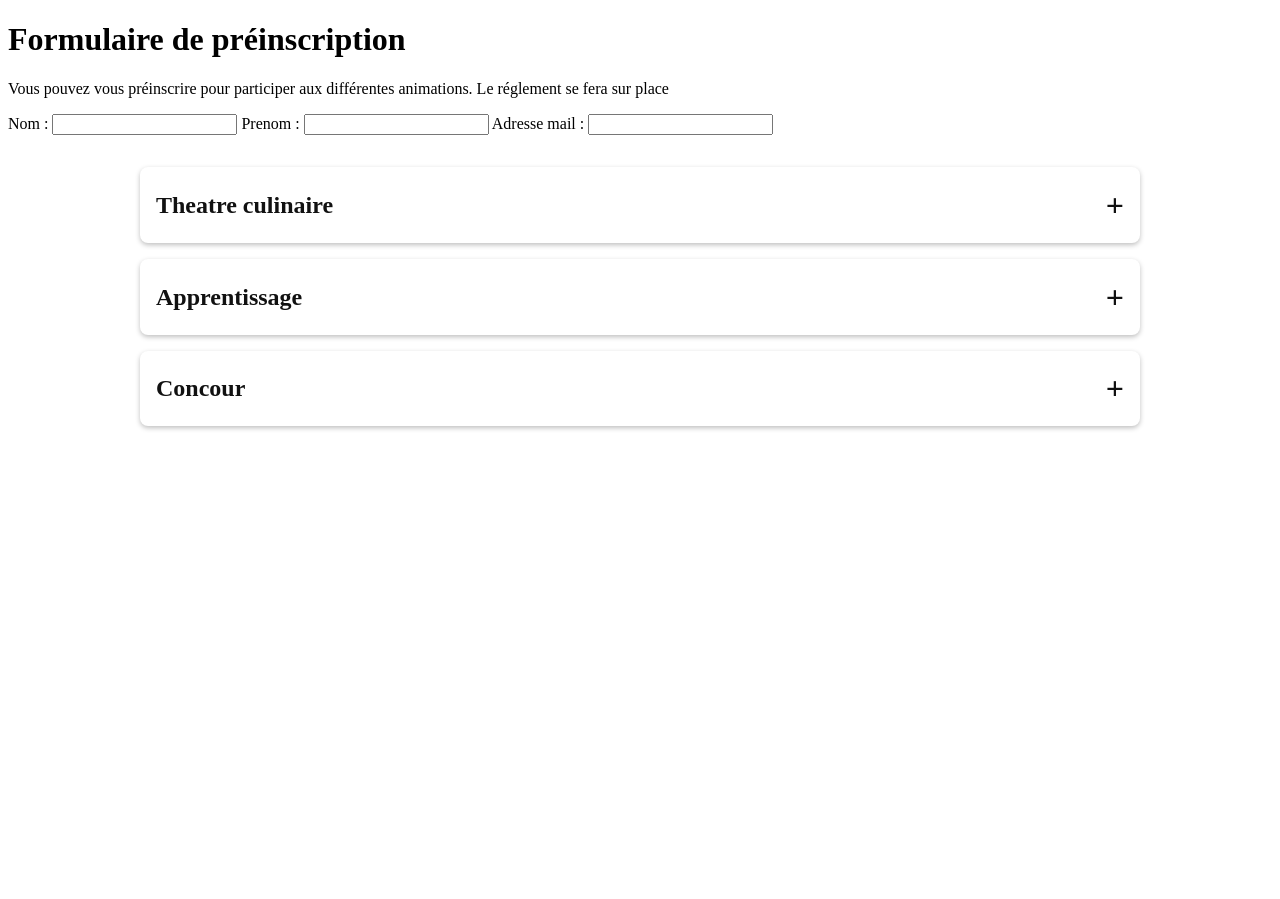
After one commit to LylaCeles/SAE-WebWeek, a PHP site: page /preincription.php in a window 1280 px wide. The commit adds this page. Shown: the top 899 px of the page. Run offline with PHP 8.4, Linux system fonts and the light colour scheme.

Commit message:
Création page Preincr
Création du fichier php de la page Preincription.
Création des fichiers JS et CSS des accordéon.
Création du fichier CSS de preinscr, vide pour l'instant

```diff
--- /dev/null
+++ b/CSS/accordion.css
@@ -0,0 +1,42 @@
+.accordion {
+  width: 90%;
+  max-width: 1000px;
+  margin: 2rem auto;
+}
+.accordion-item {
+  background-color: #fff;
+  color: #111;
+  margin: 1rem 0;
+  border-radius: 0.5rem;
+  box-shadow: 0 2px 5px 0 rgba(0,0,0,0.25);
+}
+.accordion-item-header {
+  padding: 0.5rem 3rem 0.5rem 1rem;
+  min-height: 3.5rem;
+  line-height: 1.25rem;
+  font-weight: bold;
+  display: flex;
+  align-items: center;
+  position: relative;
+  cursor: pointer;
+}
+.accordion-item-header::after {
+  content: "\002B";
+  font-size: 2rem;
+  position: absolute;
+  right: 1rem;
+}
+.accordion-item-header.active::after {
+  content: "\2212";
+}
+.accordion-item-body {
+  max-height: 0;
+  overflow: hidden;
+  transition: max-height 0.2s ease-out;
+}
+.accordion-item-body-content {
+  padding: 1rem;
+  line-height: 1.5rem;
+  border-top: 1px solid;
+  border-image: linear-gradient(to right, transparent, #34495e, transparent) 1;
+}
--- /dev/null
+++ b/Script/accordion.js
@@ -0,0 +1,47 @@
+// On mais dans la constante la fonction qui permet de séléctionner tout les éléments ayant la class "accordion-item-header"
+// Cette class représente ce que l'on voit l'accordéon quand il est fermé
+const accordionItemHeaders = document.querySelectorAll(".accordion-item-header");
+
+// pour chaque accordéon on va
+accordionItemHeaders.forEach(accordionItemHeader => {
+
+  // ajout de l'event listener "click" et exécution de la fonction "event" défini juste après
+  accordionItemHeader.addEventListener("click", event => {
+
+                    // Décommanter la partie suivante si vous voulez que 1 seul accordéon puisse être déplié à la fois
+
+    //Sélectionne l'accordéon actuellement déroulé en regardant le quelle à les 2 classes spécifiées
+    const currentlyActiveAccordionItemHeader = document.querySelector(".accordion-item-header.active");
+
+    // Si un accordéon est déroulé ET que l'accordéon déroulé est différent de celui sélectionné
+    if(currentlyActiveAccordionItemHeader && currentlyActiveAccordionItemHeader!==accordionItemHeader) {
+
+      //enléve la class "active" à l'accordéon actuellement déroulé
+      currentlyActiveAccordionItemHeader.classList.toggle("active");
+
+      //Réduit la taille de l'accordéon actuellement déroulé à 0
+      currentlyActiveAccordionItemHeader.nextElementSibling.style.maxHeight = 0;
+    }
+
+
+
+
+    // Ajoute la class "active" à l'accordéon sélectionné
+    accordionItemHeader.classList.toggle("active");
+
+    //nextElementSibling permet d'aller sélectionner l'élément en dessous de celui sélectionné
+    const accordionItemBody = accordionItemHeader.nextElementSibling;
+
+    //Si l'élément suivant à la calss "active"
+    if(accordionItemHeader.classList.contains("active")) {
+
+      // Utilise ScrollHeight pour définir la taille de la partie qui se déplie
+      accordionItemBody.style.maxHeight = accordionItemBody.scrollHeight + "px";
+    }
+    else {
+      // définit la taille de la partie à déplier à 0 si cette derniére n'est pas active
+      accordionItemBody.style.maxHeight = 0;
+    }
+
+  });
+});
--- a/index.php
+++ b/index.php
@@ -4,7 +4,7 @@
 
 <html>
     <head>
-        <link rel = "stylesheet" type = "text/css" href = "style/index.css">
+        <link rel = "stylesheet" type = "text/css" href = "CSS/index.css">
     </head>
     <body>
         <section class="container">
--- /dev/null
+++ b/preincription.php
@@ -0,0 +1,122 @@
+<!DOCTYPE html>
+<html lang="en">
+
+<head>
+    <meta charset="UTF-8">
+    <meta http-equiv="X-UA-Compatible" content="IE=edge">
+    <meta name="viewport" content="width=device-width, initial-scale=1.0">
+    <title>The European Meals Tour - Préinscription</title>
+
+            <!-- Styles -->
+    <link rel="stylesheet" href="./CSS/Global.css">
+    <link rel="stylesheet" href="./CSS/preinscription.css">
+    <link rel="stylesheet" href="./CSS/accordion.css">
+
+            <!-- Scripts -->
+    <script src="./Script/accordion.js" defer></script>
+</head>
+
+<body>
+    <div class="container">
+        <!-- class à passer en flex -->
+        <h1>Formulaire de préinscription</h1>
+        <p>Vous pouvez vous préinscrire pour participer aux différentes animations. Le réglement se fera sur place </p>
+
+        <form action="" method="POST">
+            <label for="nom">Nom :</label>
+            <input type="text" name="nom">
+
+            <label for="prenom">Prenom :</label>
+            <input type="text" name="prenom">
+
+            <label for="email">Adresse mail :</label>
+            <input type="email" name="email">
+
+            <div class="accordion">
+                <div class="accordion-item">
+                    <div class="accordion-item-header">
+                        <h2>Theatre culinaire</h2>
+                    </div>
+                    <div class="accordion-item-body">
+                        <div class="accordion-item-body-content">
+                            <img src="./Image/theatre.jpg" alt="">
+
+                            <p>Choisissez votre horaire</p>
+                                <!-- Utiliser la base de donner pour créer le bon nombre de coches
+                                Select par type d'anim puis afficher chaque horaire en check box -->
+                            <input type="checkbox" name="horaire1">
+                            <label for="horaire1">12h00</label>
+
+                            <input type="checkbox" name="horaire2">
+                            <label for="horaire2">14h00</label>
+
+                            <input type="checkbox" name="horaire3">
+                            <label for="horaire3">16h00</label>
+
+                            <p>Besoin de plus d'informations sur l'activité  ?</p>
+
+                            <a href="#">En savoir plus</a>
+
+                        </div>
+                    </div>
+                </div>
+                <div class="accordion-item">
+                    <div class="accordion-item-header">
+                        <h2>Apprentissage</h2>
+                    </div>
+                    <div class="accordion-item-body">
+                        <div class="accordion-item-body-content">
+                        <img src="./Image/theatre.jpg" alt="">
+
+                            <p>Choisissez votre horaire</p>
+                                <!-- Utiliser la base de donner pour créer le bon nombre de coches
+                                Select par type d'anim puis afficher chaque horaire en check box -->
+                            <input type="checkbox" name="horaire1">
+                            <label for="horaire1">12h00</label>
+
+                            <input type="checkbox" name="horaire2">
+                            <label for="horaire2">14h00</label>
+
+                            <input type="checkbox" name="horaire3">
+                            <label for="horaire3">16h00</label>
+
+                            <p>Besoin de plus d'informations sur l'activité  ?</p>
+
+                            <a href="#">En savoir plus</a>
+                        </div>
+                    </div>
+                </div>
+                <div class="accordion-item">
+                    <div class="accordion-item-header">
+                        <h2>Concour</h2>
+                    </div>
+                    <div class="accordion-item-body">
+                        <div class="accordion-item-body-content">
+                        <img src="./Image/theatre.jpg" alt="">
+
+                            <p>Choisissez votre horaire</p>
+                                <!-- Utiliser la base de donner pour créer le bon nombre de coches
+                                Select par type d'anim puis afficher chaque horaire en check box -->
+                            <input type="checkbox" name="horaire1">
+                            <label for="horaire1">12h00</label>
+
+                            <input type="checkbox" name="horaire2">
+                            <label for="horaire2">14h00</label>
+
+                            <input type="checkbox" name="horaire3">
+                            <label for="horaire3">16h00</label>
+
+                            <p>Besoin de plus d'informations sur l'activité  ?</p>
+
+                            <a href="#">En savoir plus</a>
+                        </div>
+                    </div>
+                </div>
+
+            </div>
+        </form>
+    </div>
+
+</body>
+
+</html>
```
Also changed, not shown: CSS/preinscription.css (added).
